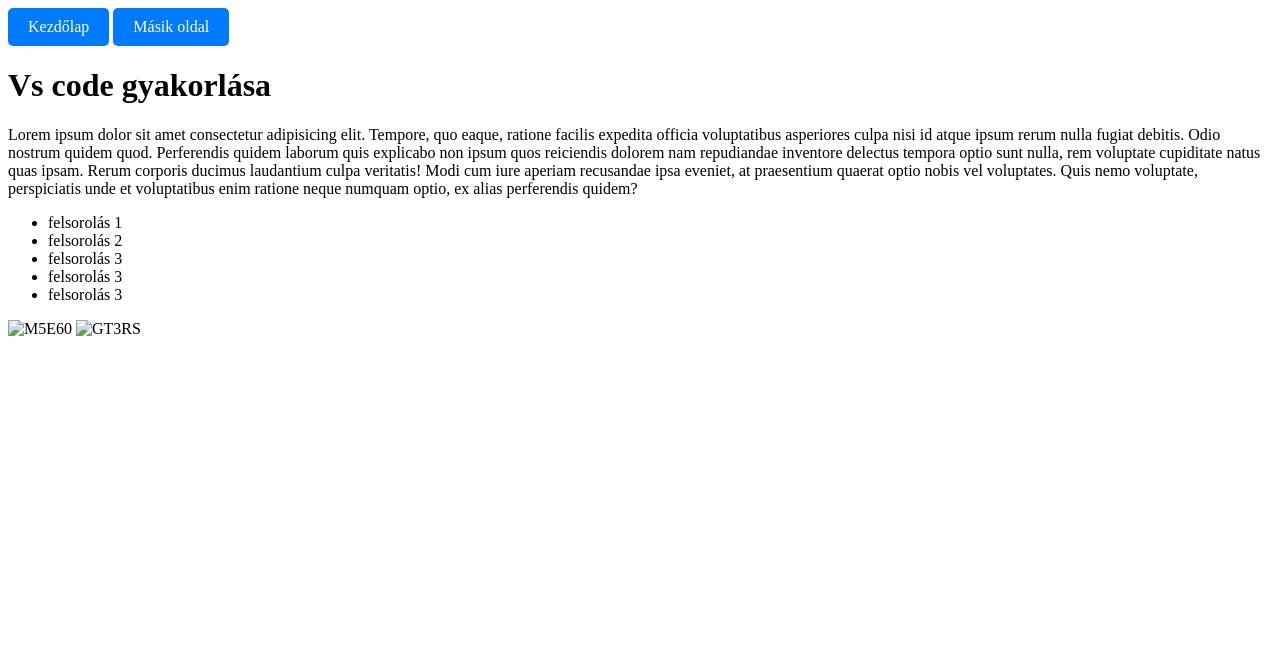
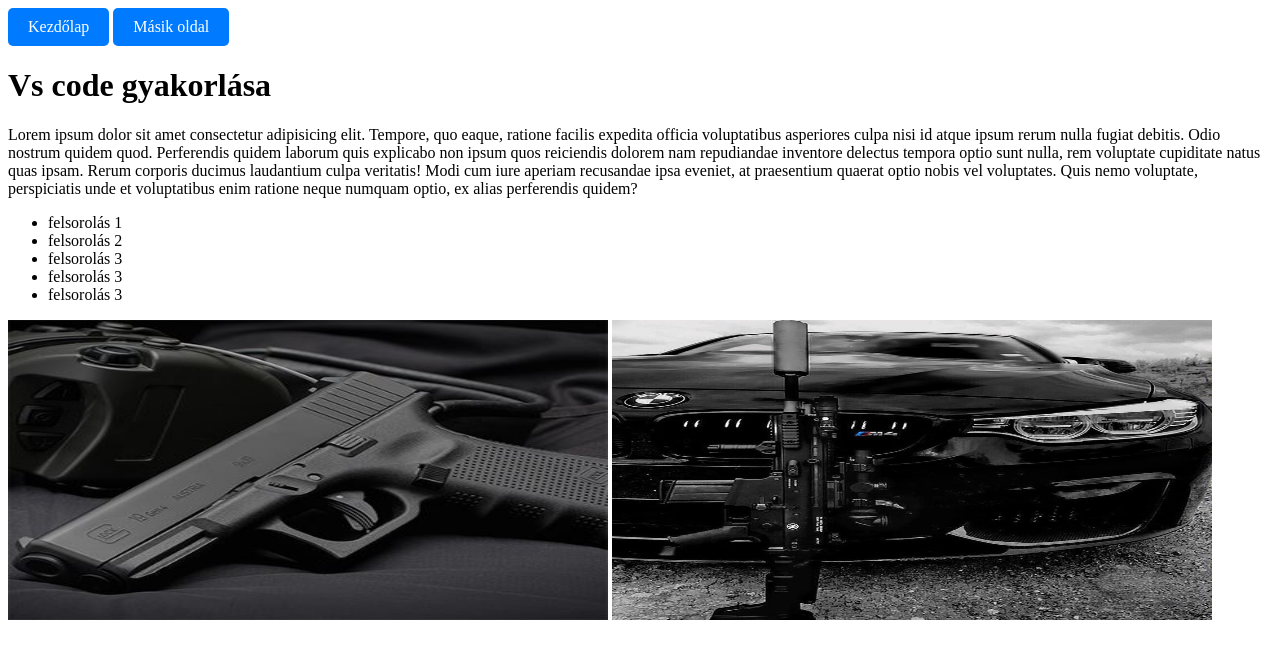
Before and after one commit to Kacsa4/Devenyi_Dona_vscodegyak, a plain HTML site: page index.html in a window 1280 px wide. Drawn offline with Linux system fonts and the light colour scheme.

Commit message:
2 htmlfálj,linkekkel

```diff
--- a/index.html
+++ b/index.html
@@ -30,7 +30,7 @@
       <li>felsorolás 3</li>
       <li>felsorolás 3</li>
     </ul>
-    <img src="kepek/M5E60.jpg" alt="M5E60" width="600px" height="300px"/>
-    <img src="kepek/GT3RS.jpeg" alt="GT3RS" width="600px" height="300px"/>
+    <img src="kepek/defy2t6-c2e5479f-4c79-462f-a406-446ff0208746.jpg" alt="glock" width="600px" height="300px"/>
+    <img src="kepek/l.jpg" alt="m5 maffia" width="600px" height="300px"/>
   </body>
 </html>
```
Also changed, not shown: masik.html (+1 -1 lines), kepek/defy2t6-c2e5479f-4c79-462f-a406-446ff0208746.jpg (added), kepek/l.jpg (added).
